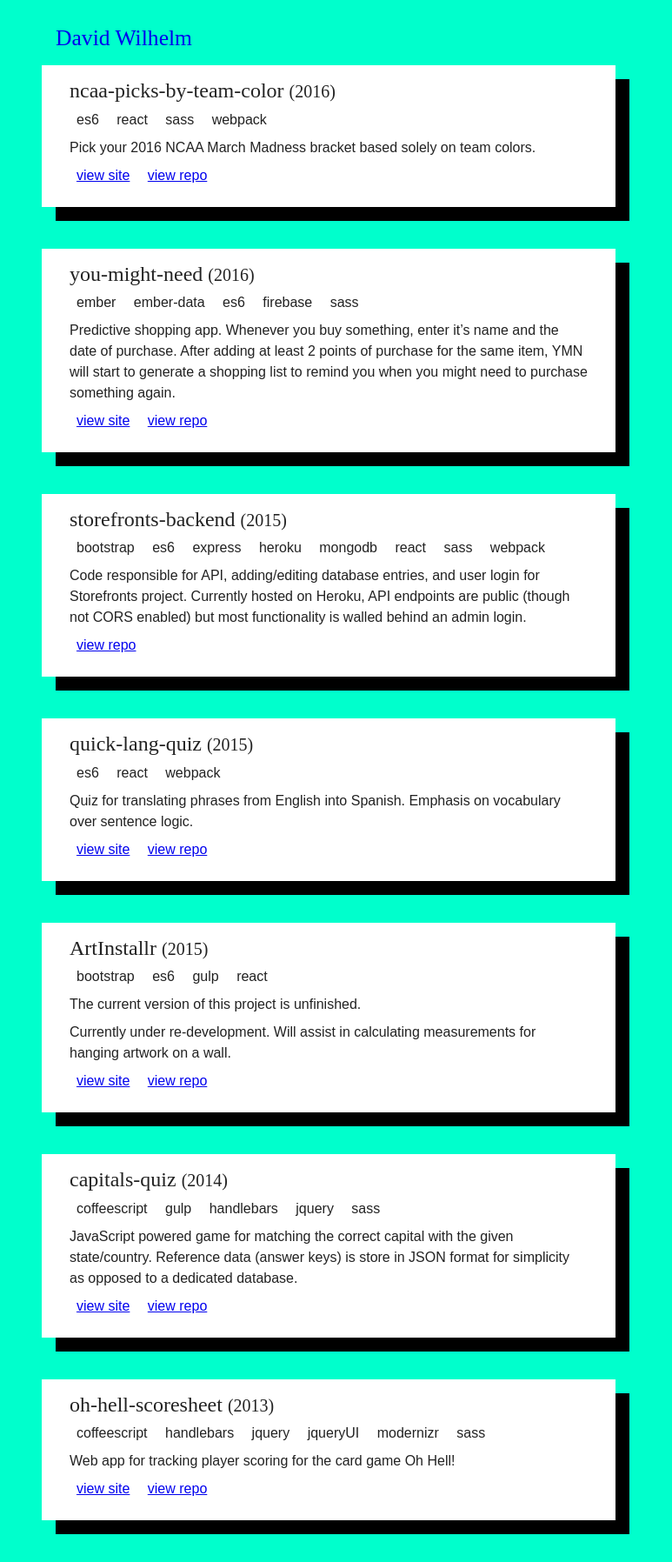
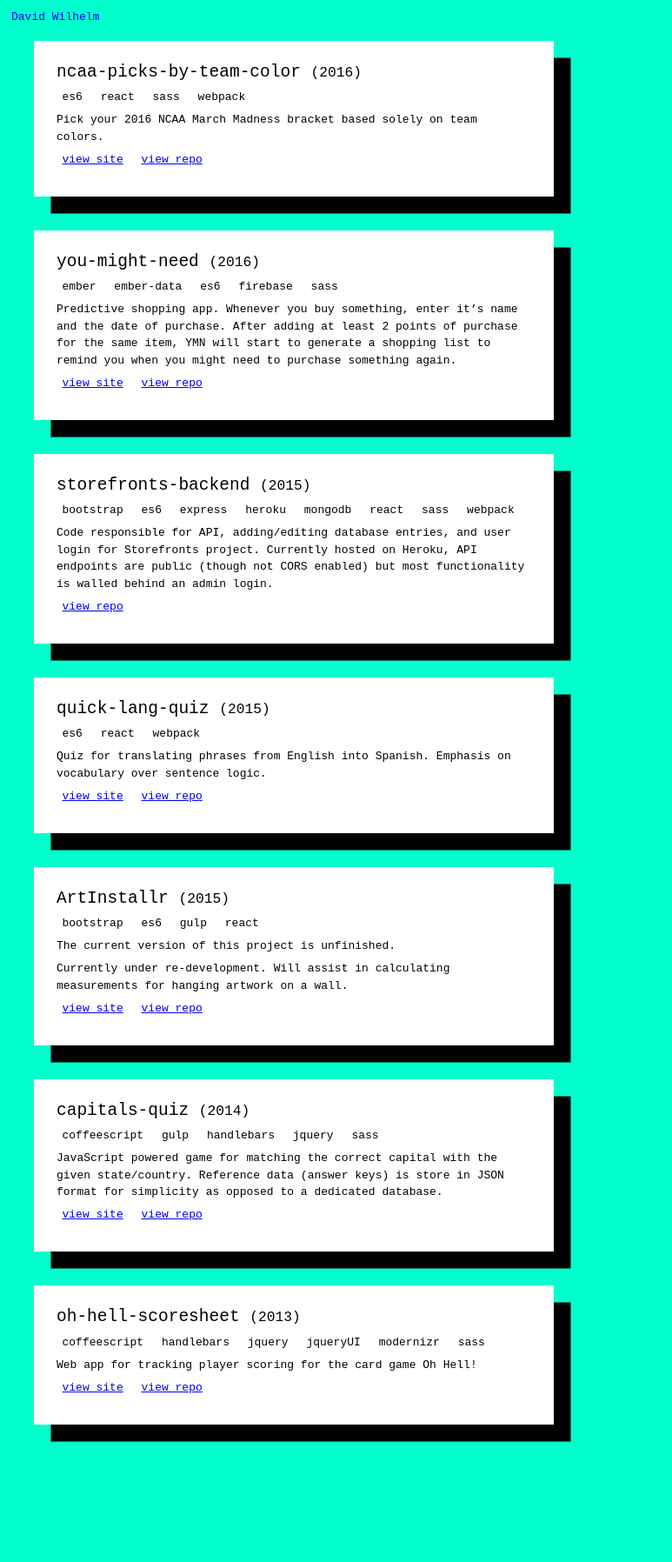
Before and after one commit to dogsGhost/dogsGhost.github.io, a Jekyll site: the page built from index.html, in a window 1280 px wide. Shown: the whole page at 87% size, without its empty margins (0-773 px from the left). Built offline with Jekyll 4.4.1, drawn with Linux system fonts in a browser that asks for light colours; after the commit the page ends 1677 px from its top, so only the background shows below that.

Commit message:
change styles moar

```diff
--- a/css/main.scss
+++ b/css/main.scss
@@ -5,10 +5,11 @@
 
 $red: #EA0068;
 $green: #0FC;
-$black: #222;
+$black: #000;
 $white: #FFF;
 $sans-serif: sans-serif;
 $serif: serif;
+$mono: monospace;
 
 @mixin media-query($value) {
     @media screen and (max-width: $value) {
@@ -21,9 +22,8 @@ html {
 }
 
 body {
-  font: 1em/1.5 $sans-serif;
+  font: 1em/1.5 $mono;
   color: $black;
-  max-width: 660px;
   margin-left: 3em;
 }
 
@@ -32,12 +32,13 @@ h2,
 h3 {
   margin: 0;
   font-weight: 400;
-  font-family: $serif;
+  font-family: $mono;
   line-height: 1.1;
 }
 
 h1 {
-  font-szie: 1.125em;
+  font-size: 1em;
+  line-height: 1;
 }
 
 h2 {
@@ -52,25 +53,26 @@ p {
   margin: 0 0 0.5em;
 }
 
+.page-wrapper {
+  padding: 3em 0 0;
+}
+
 .page-header {
-  padding: 1em;
+  position: absolute;
+  top: 1em;
+  left: 1em;
 
   a {
     text-decoration: none;
-    font-size: 80%;
   }
-}
-
-.page-footer {
-  padding: 0 1em 1em;
-  font-size: 80%;
 }
 
 .box {
   margin: 0 0 3em;
-  padding: 1em 2em;
+  padding: 2em;
+  max-width: 42em;
   background: $white;
-  box-shadow: 1em 1em 0 0 #000;
+  box-shadow: 1.5em 1.5em 0 0 $black;
 
   &-heading {
     margin: 0 0 0.5rem;
@@ -83,5 +85,9 @@ p {
   &-item {
     padding: 0 0.5em;
     display: inline-block;
+
+    &:hover {
+      text-decoration: none;
+    }
   }
 }
```
